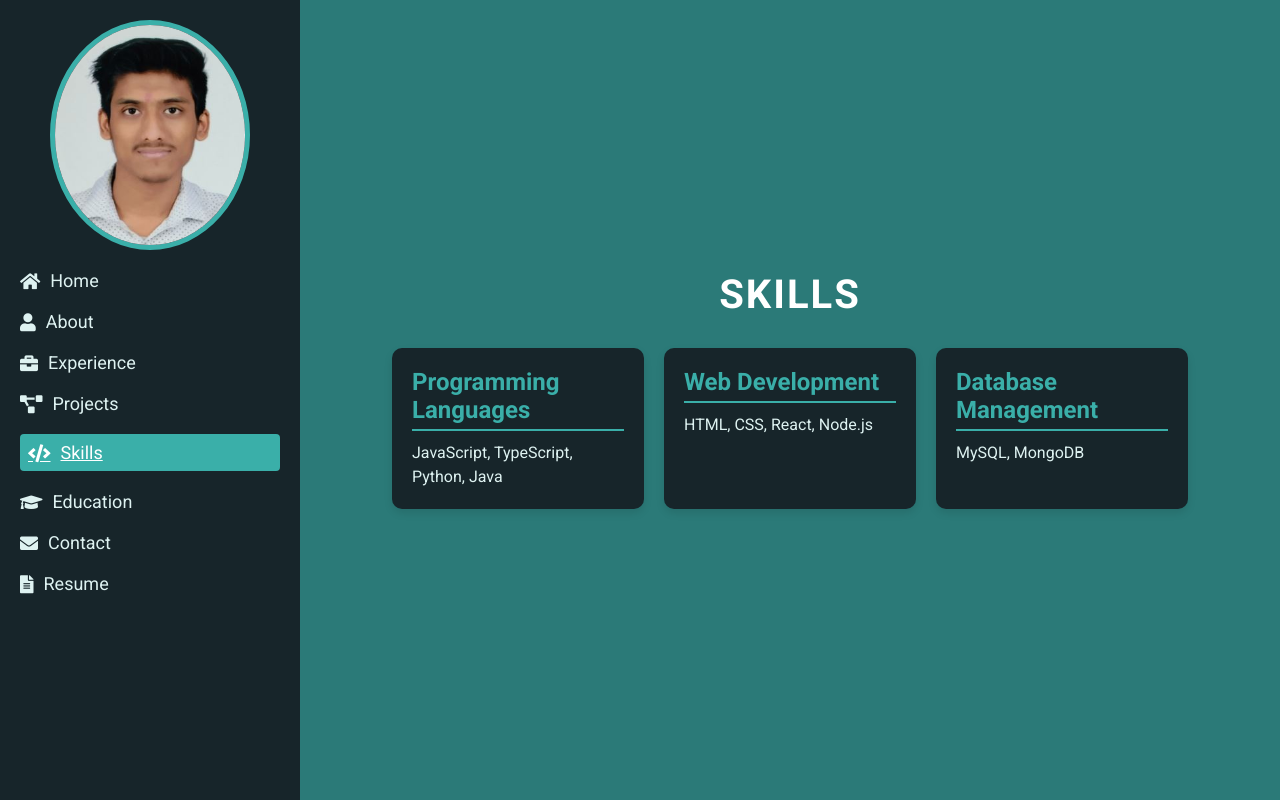
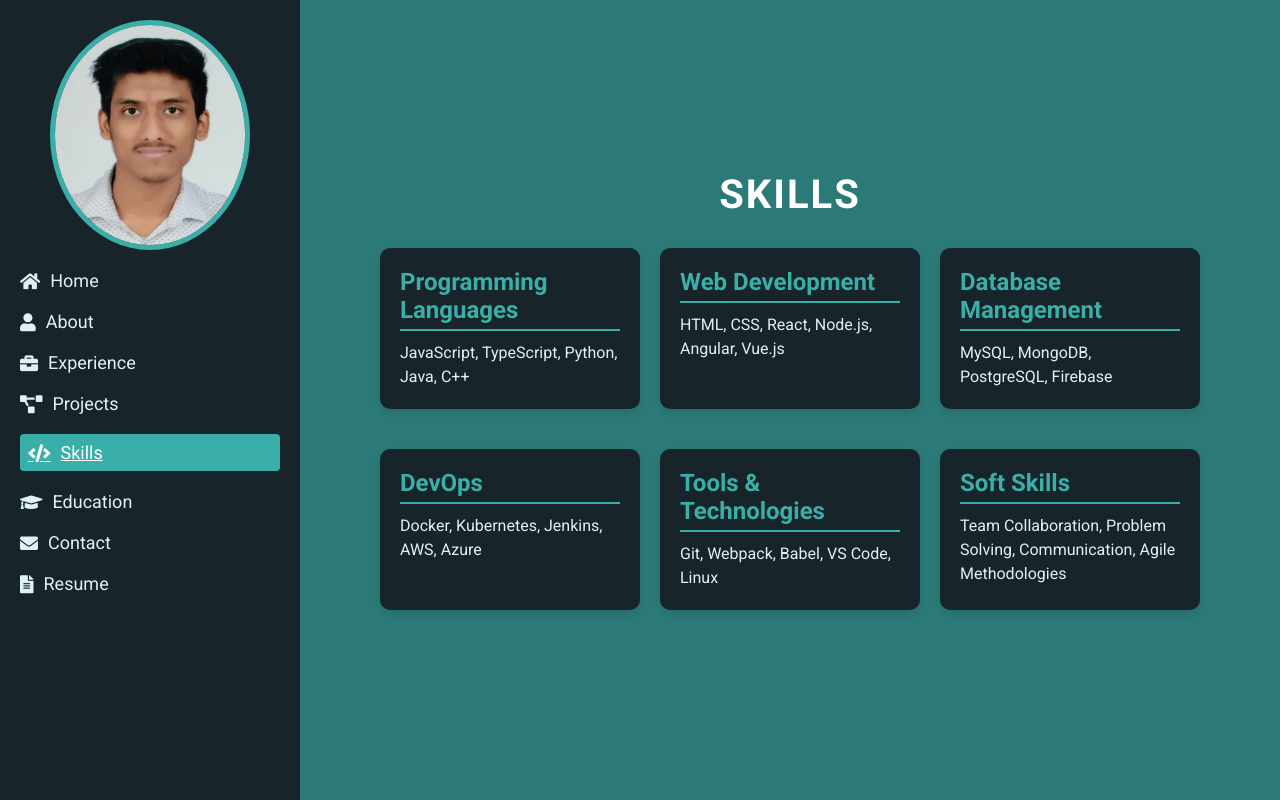
Before and after one commit to Uttam1910/uttam-portfolio, a plain HTML site: page skills.html in a window 1280 px wide. Drawn offline with Linux system fonts and the light colour scheme.

Commit message:
made changes

```diff
--- a/css/style.css
+++ b/css/style.css
@@ -377,6 +377,7 @@ main {
     line-height: 1.5;
 }
 
+
 /* Media Queries */
 @media (max-width: 768px) {
     .skill-item {
--- a/skills.html
+++ b/skills.html
@@ -33,15 +33,27 @@
                 <div class="skills-container">
                     <div class="skill-item">
                         <h2>Programming Languages</h2>
-                        <p>JavaScript, TypeScript, Python, Java</p>
+                        <p>JavaScript, TypeScript, Python, Java, C++</p>
                     </div>
                     <div class="skill-item">
                         <h2>Web Development</h2>
-                        <p>HTML, CSS, React, Node.js</p>
+                        <p>HTML, CSS, React, Node.js, Angular, Vue.js</p>
                     </div>
                     <div class="skill-item">
                         <h2>Database Management</h2>
-                        <p>MySQL, MongoDB</p>
+                        <p>MySQL, MongoDB, PostgreSQL, Firebase</p>
+                    </div>
+                    <div class="skill-item">
+                        <h2>DevOps</h2>
+                        <p>Docker, Kubernetes, Jenkins, AWS, Azure</p>
+                    </div>
+                    <div class="skill-item">
+                        <h2>Tools & Technologies</h2>
+                        <p>Git, Webpack, Babel, VS Code, Linux</p>
+                    </div>
+                    <div class="skill-item">
+                        <h2>Soft Skills</h2>
+                        <p>Team Collaboration, Problem Solving, Communication, Agile Methodologies</p>
                     </div>
                 </div>
             </section>
```
Also changed, not shown: contact.html (+1 -1 lines), education.html (+6 -6 lines), index.html (+2 -2 lines).
